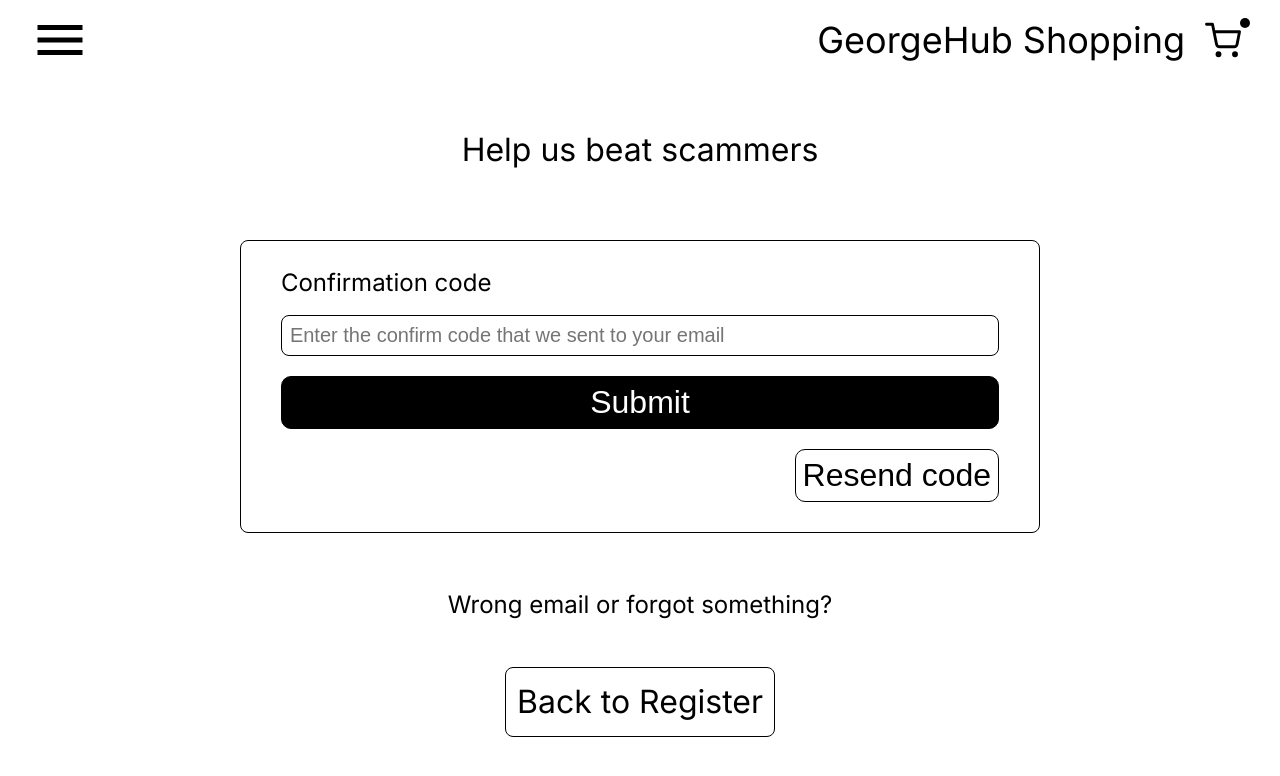
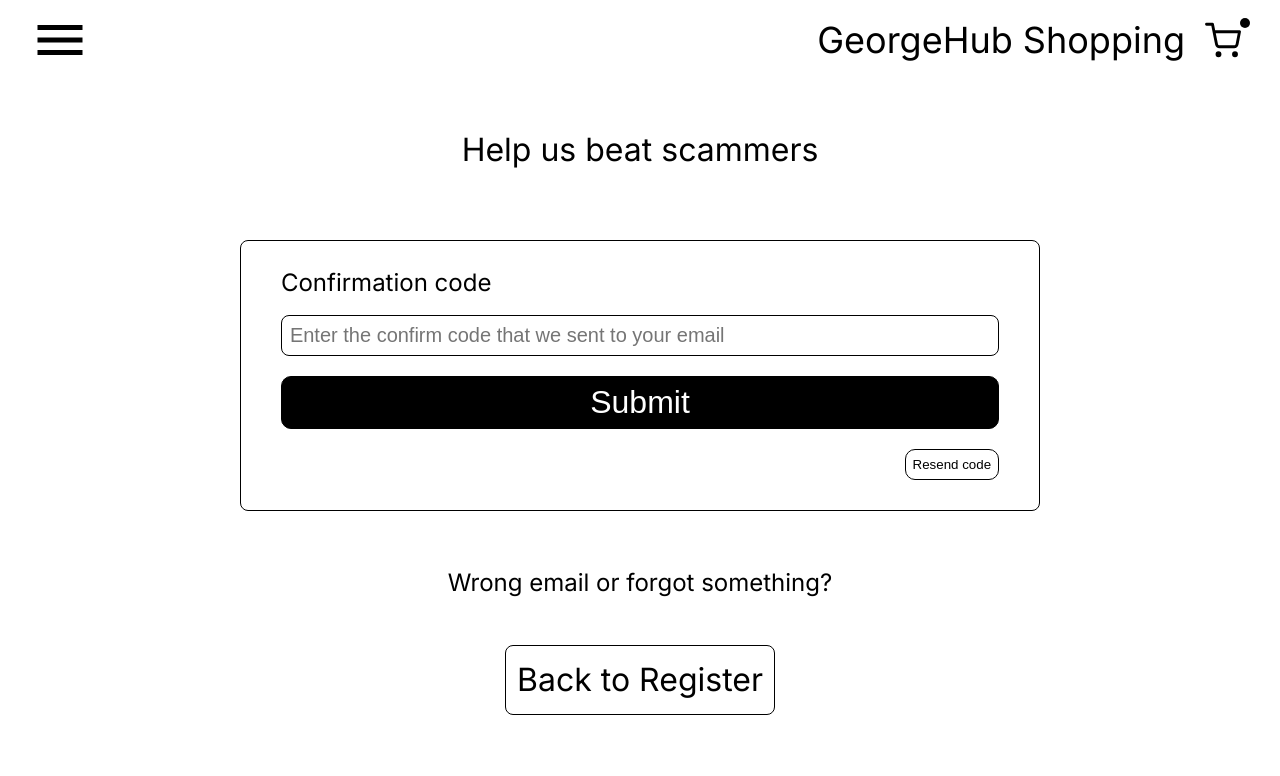
Before and after one commit to georgie-the-developer/georgehub-shopping-frontend, a Next.js app: page /register/confirm in a window 1280 px wide. Shown: the top 776 px of the page. Built offline with nearby package versions, Linux system fonts and the light colour scheme; no server answers.

Commit message:
Make button form's text size adjustable

```diff
--- a/src/styles/modules/button-form.module.scss
+++ b/src/styles/modules/button-form.module.scss
@@ -1,9 +1,7 @@
 .button {
-  font-size: 32px;
   background-color: var(--background-color);
   color: var(--primary-text-color);
   border: 1px solid var(--primary-text-color);
-
   width: 100%;
   border-radius: 10px;
   padding: 7px;
```
